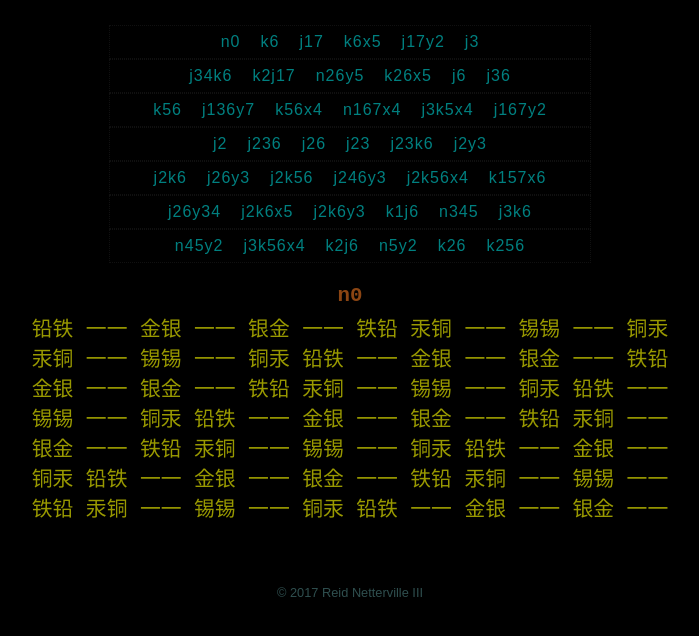
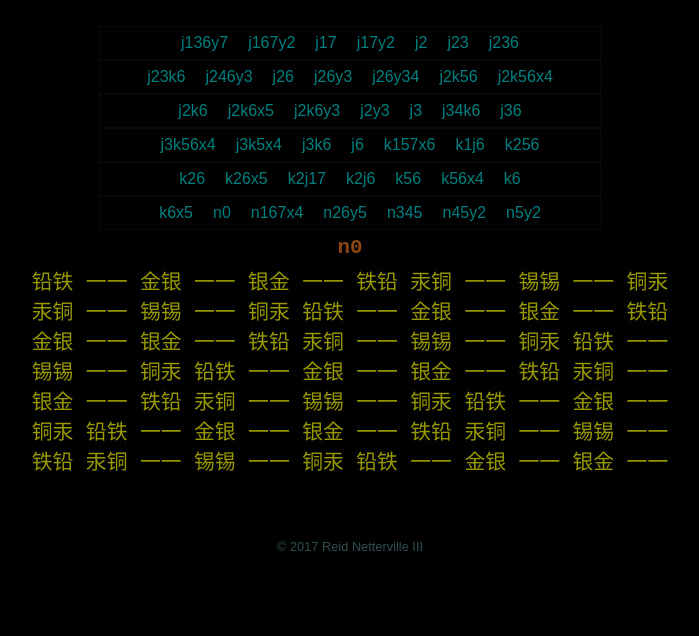
Before and after one commit to reidiiius/scordatura, a plain HTML site: page index.html in a window 1280 px wide. Shown: the whole page, without its empty margins (290-989 px from the left). Drawn offline with Linux system fonts and the light colour scheme.

Commit message:
171018.0

```diff
--- a/index.html
+++ b/index.html
@@ -9,46 +9,52 @@
   <title>Scordatura</title>
 <style type="text/css">
 body {
+  margin: 0;
+  padding: 0;
   background-color: #000000;
   text-align: center;
   white-space: nowrap;
 }
-nav#topaz {
-  margin-top: 2%;
+nav#chalkboard {
+  margin: 2% 0 0 0;
+  padding: 0;
 }
-nav#topaz ul {
-  width: 480px;
+nav#chalkboard ul {
+  width: 500px;
   margin: 0 auto;
   border: 1px dotted #101010;
   padding: 0;
 }
-nav#topaz li {
+nav#chalkboard li {
   display: inline;
   margin: 0.5em;
   line-height: 2em;
-  letter-spacing: 1px;
   font-family: sans-serif;
   font-size: 1em;
 }
-nav#topaz li a {
+nav#chalkboard li a {
   cursor: pointer;
   text-decoration: none;
   color: #008080;
 }
-nav#topaz li a:hover {
+nav#chalkboard li a:hover {
   text-decoration: underline;
   color: #00ced1;
 }
 section.chordophone {
-  margin-top: 0;
+  margin: 0;
+  padding: 0;
 }
 section.chordophone dl {
+  margin: 0;
+  padding: 0;
   font-family: monospace;
   font-size: 1.6em;
   color: #999900;
 }
 section.chordophone dt {
-  margin-bottom: 0.25em;
+  margin: 0.3em;
+  padding: 0;
   font-weight: bold;
   color: #8b4513;
 }
@@ -58,6 +64,7 @@ section.chordophone dd {
 }
 footer.utility {
   margin-top: 5%;
+  padding: 0;
   font-family: sans-serif;
 }
 noscript.message {
@@ -68,42 +75,46 @@ p.notice {
   font-size: 0.8em;
   color: #2f4f4f;
 }
-@media screen and ( max-width: 500px ) {
-  nav#topaz li {
-    margin: 0.25em;
-    line-height: 1em;
+@media screen and (max-width: 600px) {
+  nav#chalkboard ul {
+    width: 480px;
+  }
+  nav#chalkboard li {
+    margin: 0.3em;
+    line-height: 1.3em;
   }
   section.chordophone dl {
-    font-size: 1.1em;
+    font-size: 1.25em;
   }
 }
 </style>
 </head>
 <body onload="ZrSiO4('n0')">
 
-  <nav id="topaz">
+  <nav id="chalkboard">
 <script type="application/javascript">
 "use strict";
 (function() {
 
   var menuItem = [
-    'n0',     'k6',      'j17',    'k6x5',   'j17y2',   'j3',
-    'j34k6',  'k2j17',   'n26y5',  'k26x5',  'j6',      'j36',
-    'k56',    'j136y7',  'k56x4',  'n167x4', 'j3k5x4',  'j167y2',
-    'j2',     'j236',    'j26',    'j23',    'j23k6',   'j2y3',
-    'j2k6',   'j26y3',   'j2k56',  'j246y3', 'j2k56x4', 'k157x6',
-    'j26y34', 'j2k6x5',  'j2k6y3', 'k1j6',   'n345',    'j3k6',
-    'n45y2',  'j3k56x4', 'k2j6',   'n5y2',   'k26',     'k256'
+    'j136y7',  'j167y2', 'j17',    'j17y2', 'j2',     'j23',   'j236',
+    'j23k6',   'j246y3', 'j26',    'j26y3', 'j26y34', 'j2k56', 'j2k56x4',
+    'j2k6',    'j2k6x5', 'j2k6y3', 'j2y3',  'j3',     'j34k6', 'j36',
+    'j3k56x4', 'j3k5x4', 'j3k6',   'j6',    'k157x6', 'k1j6',  'k256',
+    'k26',     'k26x5',  'k2j17',  'k2j6',  'k56',    'k56x4', 'k6',
+    'k6x5',    'n0',     'n167x4', 'n26y5', 'n345',   'n45y2', 'n5y2'
   ];
 
   for (var ndx = 0; ndx < menuItem.length; ndx++) {
-    var head = '<li><a onclick=\"ZrSiO4(\'',
+
+    var columns = 7,
+        head = '<li><a onclick=\"ZrSiO4(\'',
         core = '\')\">',
         tail = '<\/a><\/li>';
 
     if (0 == ndx) document.writeln('<ul>');
 
-    if (0 == ((ndx + 1) % 6)) {
+    if (0 == ((ndx + 1) % columns)) {
       document.writeln(head + menuItem[ndx] +
         core + menuItem[ndx] + tail + '<\/ul>');
     } else {
@@ -113,7 +124,7 @@ p.notice {
 
     if (ndx == menuItem.length - 1) break;
 
-    if (0 == ((ndx + 1) % 6)) document.writeln('<ul>');
+    if (0 == ((ndx + 1) % columns)) document.writeln('<ul>');
   }
 
 })();
@@ -225,8 +236,10 @@ var ZrSiO4 = function(keyName) {
  k2j56y7: "镎铜 一一 一一 铁钚 汞汞 钚铁 锡钒 一一 铜镎 铅金 一一 一一 "};
 
   dataStore.digraph = {
-    gj: function(qp) {return(qp.slice(18,36).concat(qp.slice(0,18)))},
-    dj: function(qp) {return(qp.slice( 3,36).concat(qp.slice(0, 3)))},
+    fj: function(qp) {return this.en(qp)},
+    cj: function(qp) {return this.bn(qp)},
+    gj: function(qp) {return this.fk(qp)},
+    dj: function(qp) {return this.ck(qp)},
     aj: function(qp) {return(qp.slice(24,36).concat(qp.slice(0,24)))},
     ej: function(qp) {return(qp.slice( 9,36).concat(qp.slice(0, 9)))},
     bj: function(qp) {return(qp.slice(30,36).concat(qp.slice(0,30)))},
@@ -240,8 +253,10 @@ var ZrSiO4 = function(keyName) {
     fk: function(qp) {return(qp.slice(18,36).concat(qp.slice(0,18)))},
     ck: function(qp) {return(qp.slice( 3,36).concat(qp.slice(0, 3)))},
     gk: function(qp) {return(qp.slice(24,36).concat(qp.slice(0,24)))},
-    dk: function(qp) {return(qp.slice( 9,36).concat(qp.slice(0, 9)))},
-    ak: function(qp) {return(qp.slice(30,36).concat(qp.slice(0,30)))}
+    dk: function(qp) {return this.ej(qp)},
+    ak: function(qp) {return this.bj(qp)},
+    ek: function(qp) {return this.fn(qp)},
+    bk: function(qp) {return this.cn(qp)}
   };
 
   dataStore.layout = document.getElementById("fingerboard");
```
